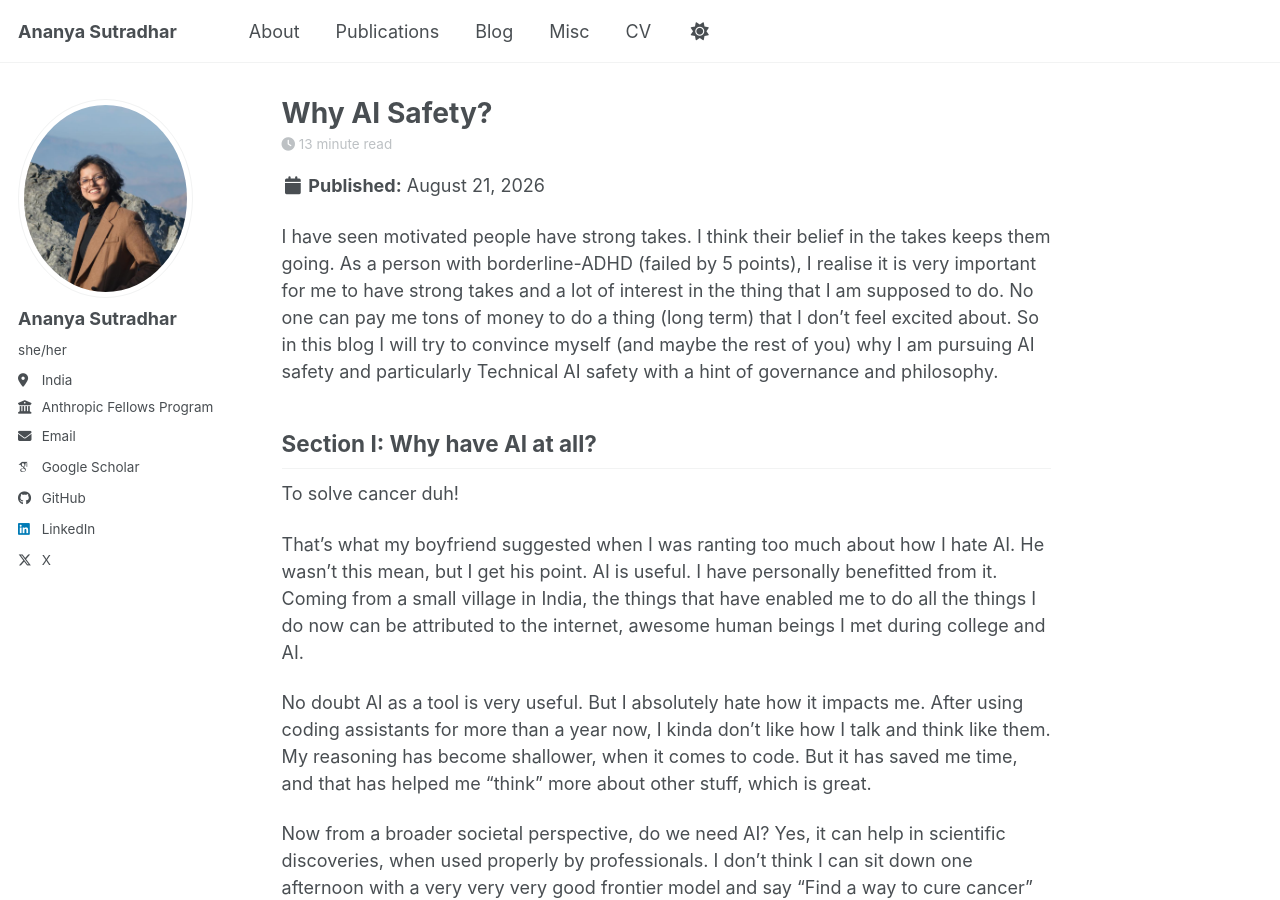
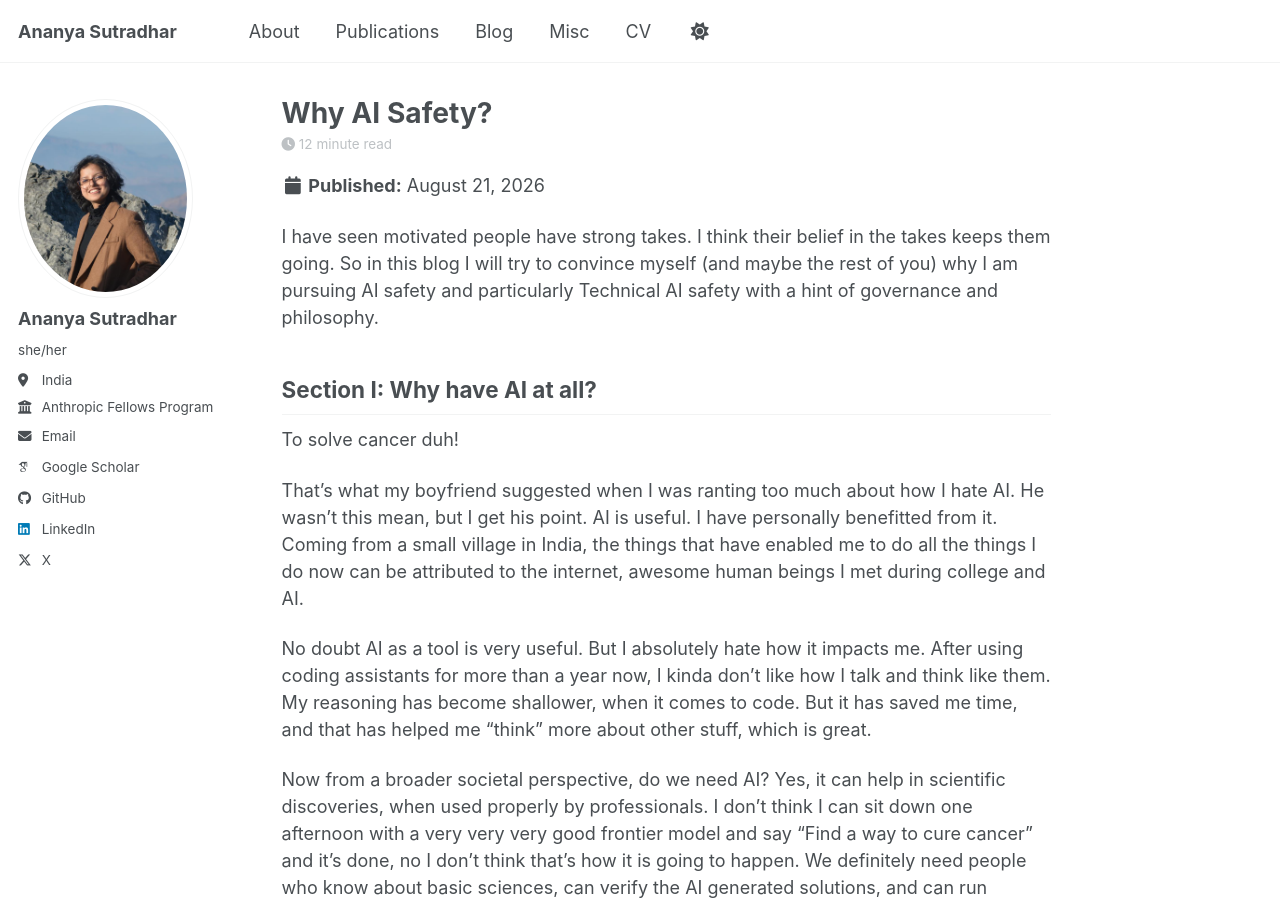
Before and after one commit to sdananya/sdananya.github.io, a Jekyll site: the page built from _posts/2026-08-21-why-ai-safety.md, in a window 1280 px wide and 900 px high. Built offline with Jekyll 4.4.1, drawn with Linux system fonts in a browser that asks for light colours; some web fonts are replaced; a script bundle is joined from its source files by our own code; library files that are not in the unit come from our copies.

Commit message:
Refine introduction to focus on AI safety pursuit
Removed personal reflection on motivation to streamline the introduction.

```diff
--- a/_posts/2026-08-21-why-ai-safety.md
+++ b/_posts/2026-08-21-why-ai-safety.md
@@ -11,7 +11,7 @@ tags:
   - career
 ---
 
-I have seen motivated people have strong takes. I think their belief in the takes keeps them going. As a person with borderline-ADHD (failed by 5 points), I realise it is very important for me to have strong takes and a lot of interest in the thing that I am supposed to do. No one can pay me tons of money to do a thing (long term) that I don't feel excited about. So in this blog I will try to convince myself (and maybe the rest of you) why I am pursuing AI safety and particularly Technical AI safety with a hint of governance and philosophy.
+I have seen motivated people have strong takes. I think their belief in the takes keeps them going. So in this blog I will try to convince myself (and maybe the rest of you) why I am pursuing AI safety and particularly Technical AI safety with a hint of governance and philosophy.
 
 ## Section I: Why have AI at all?
 
```
